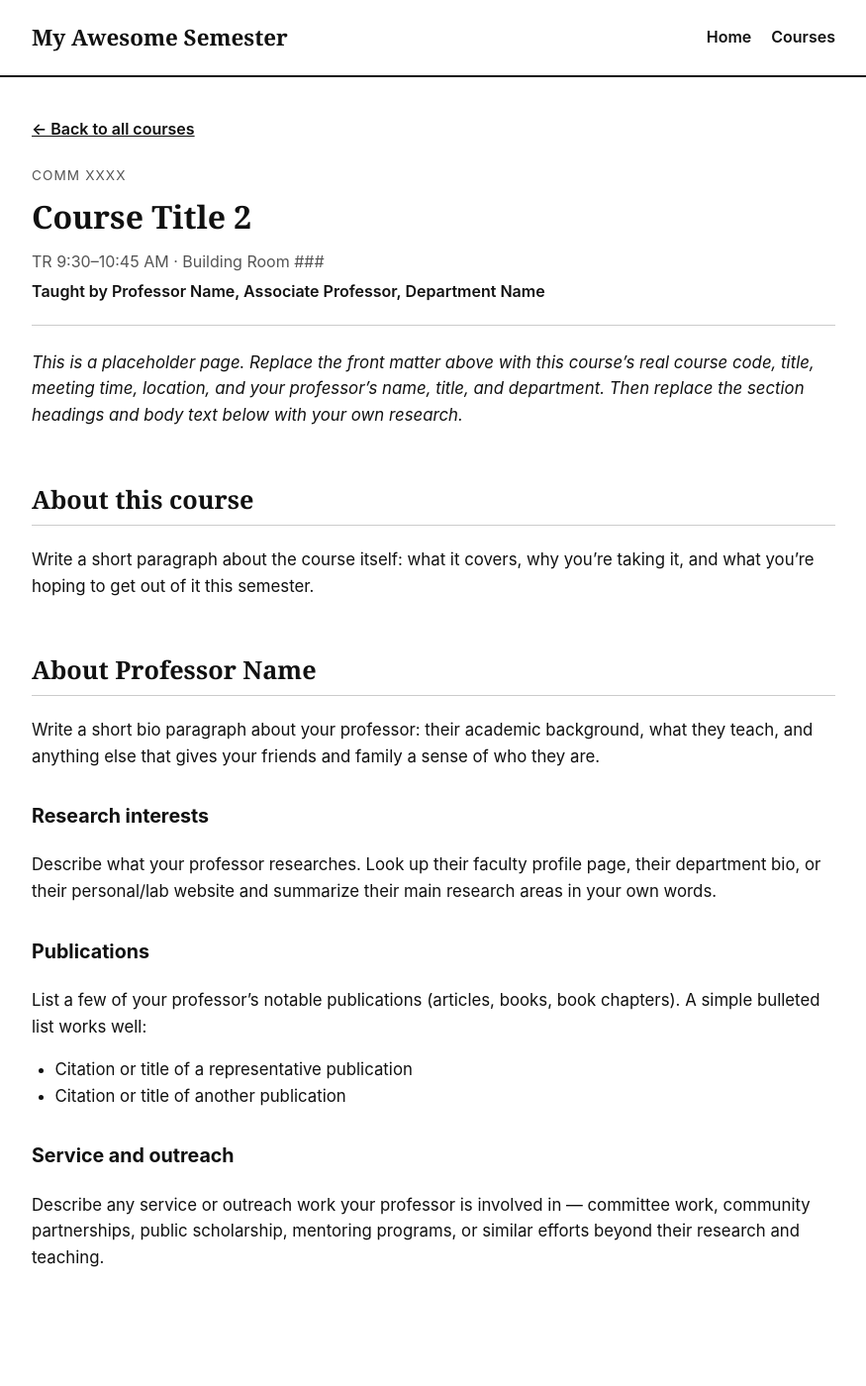
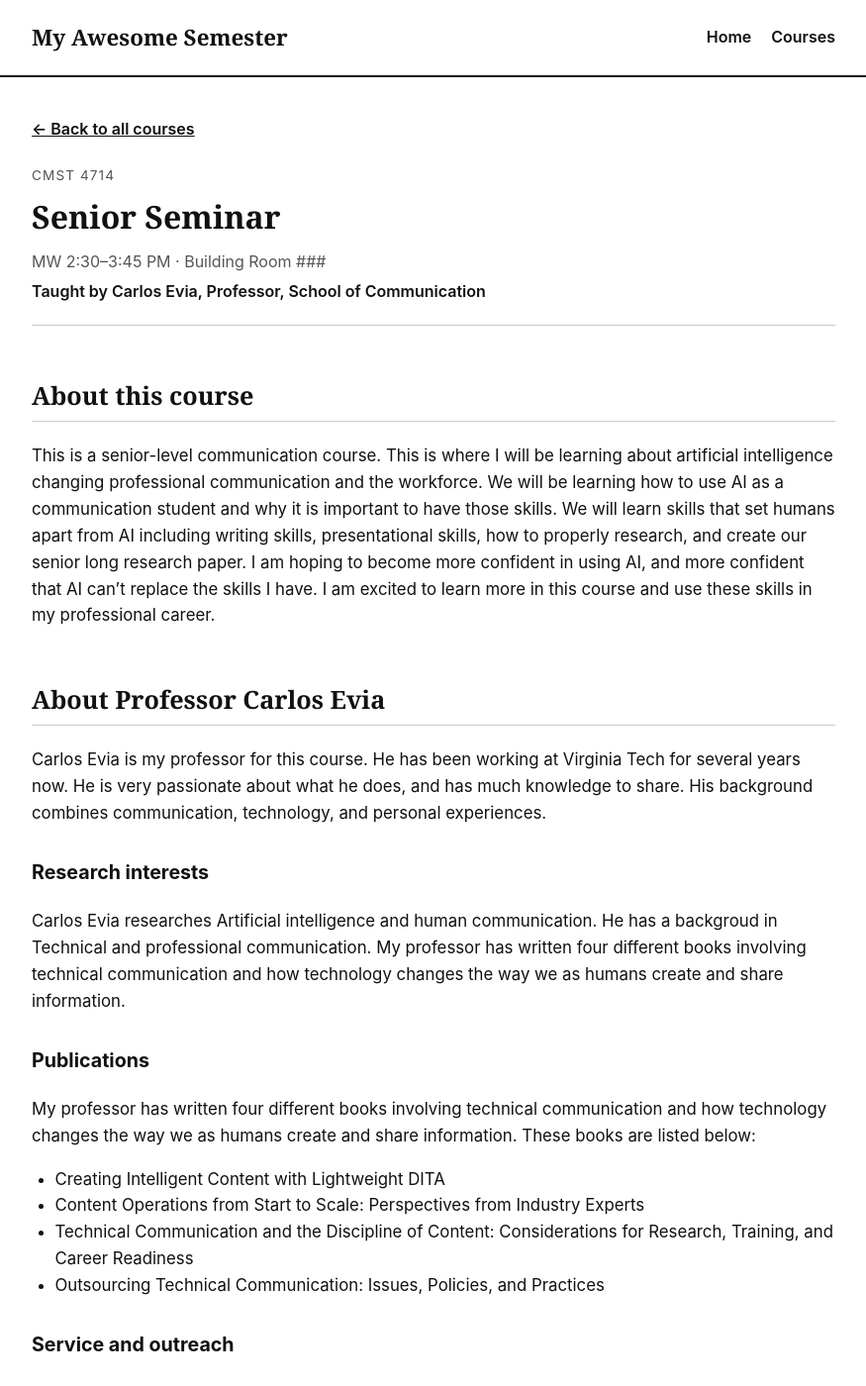
Before and after one commit to lillydonohoe/myawesomesemester, a Jekyll site: the page built from _courses/course-02.md, in a window 1280 px wide and 1400 px high. Shown: the whole window at 99% size, without its empty margins (202-1077 px from the left). Built offline with Jekyll 4.4.1, drawn with Linux system fonts in a browser that asks for light colours; some of the changed text lies outside the part shown.

Commit message:
Update course details for Course 2

```diff
--- a/_courses/course-02.md
+++ b/_courses/course-02.md
@@ -1,46 +1,36 @@
 ---
 course_number: 2
-course_code: "COMM XXXX"
-course_title: "Course Title 2"
-meeting_time: "TR 9:30–10:45 AM"
+course_code: "CMST 4714"
+course_title: "Senior Seminar"
+meeting_time: "MW 2:30–3:45 PM"
 location: "Building Room ###"
-instructor_name: "Professor Name"
-instructor_title: "Associate Professor"
-instructor_department: "Department Name"
+instructor_name: "Carlos Evia"
+instructor_title: "Professor"
+instructor_department: "School of Communication"
 ---
 
-_This is a placeholder page. Replace the front matter above with this course's real
-course code, title, meeting time, location, and your professor's name, title, and
-department. Then replace the section headings and body text below with your own
-research._
 
 ## About this course
 
-Write a short paragraph about the course itself: what it covers, why you're taking
-it, and what you're hoping to get out of it this semester.
+This is a senior-level communication course. This is where I will be learning about artificial intelligence changing professional communication and the workforce. We will be learning how to use AI as a communication student and why it is important to have those skills. We will learn skills that set humans apart from AI including writing skills, presentational skills, how to properly research, and create our senior long research paper. I am hoping to become more confident in using AI, and more confident that AI can't replace the skills I have. I am excited to learn more in this course and use these skills in my professional career.
 
-## About Professor Name
+## About Professor Carlos Evia
 
-Write a short bio paragraph about your professor: their academic background, what
-they teach, and anything else that gives your friends and family a sense of who
-they are.
+Carlos Evia is my professor for this course. He has been working at Virginia Tech for several years now. He is very passionate about what he does, and has much knowledge to share. His background combines communication, technology, and personal experiences.
 
 ### Research interests
 
-Describe what your professor researches. Look up their faculty profile page, their
-department bio, or their personal/lab website and summarize their main research
-areas in your own words.
+Carlos Evia researches Artificial intelligence and human communication. He has a backgroud in Technical and professional communication. My professor has written four different books involving technical communication and how technology changes the way we as humans create and share information.
 
 ### Publications
 
-List a few of your professor's notable publications (articles, books, book
-chapters). A simple bulleted list works well:
+My professor has written four different books involving technical communication and how technology changes the way we as humans create and share information. These books are listed below:
 
-- Citation or title of a representative publication
-- Citation or title of another publication
+- Creating Intelligent Content with Lightweight DITA
+- Content Operations from Start to Scale: Perspectives from Industry Experts
+- Technical Communication and the Discipline of Content: Considerations for Research, Training, and Career Readiness
+- Outsourcing Technical Communication: Issues, Policies, and Practices
 
 ### Service and outreach
 
-Describe any service or outreach work your professor is involved in — committee
-work, community partnerships, public scholarship, mentoring programs, or similar
-efforts beyond their research and teaching.
+Carlos Evia is involved in the Virginia Techs College of Liberal Arts and Human Sciences Tech for Humanity initiative. This helps students and faculty gain skills using technology and think critically about emerging technology such as AI. He also is the colleges Chief Technology Officer. He is very involved in the technology side of this university.
```
